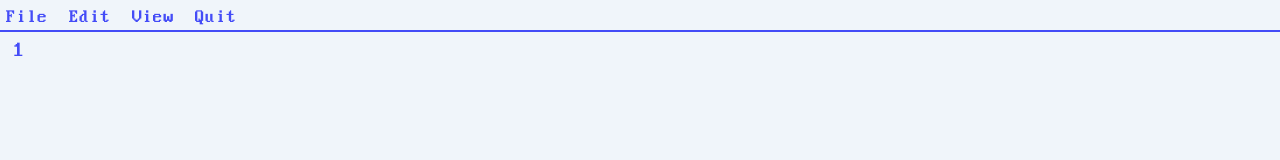
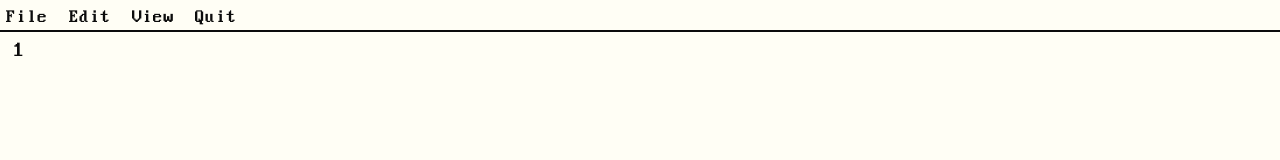
Before and after one commit to MatthewZenn/NTPad, a website: page NTPad/src/index.html in a window 1280 px wide. Drawn offline with Linux system fonts and the light colour scheme.

Commit message:
added themes

```diff
--- a/NTPad/src/index.html
+++ b/NTPad/src/index.html
@@ -33,7 +33,7 @@
           <div class="drop-menu">
             <button class="menu-btn" id="maximize">Fullscreen</button>
             <button class="menu-btn" id="minimize">Minimize</button>
-            <button class="menu-btn">Themes</button>
+            <button class="menu-btn">Preferences</button>
           </div>
         <div class="dropdown">
           <button class="nav-btns" id="close">Quit</button>
--- a/NTPad/src/styles.css
+++ b/NTPad/src/styles.css
@@ -3,7 +3,7 @@
   --foreground: rgb(12, 12, 12);
 }
 
-:root {
+[data-theme = "blue"] {
   --background: #f0f5fa;
   --foreground: #444cf7;
 }
@@ -26,7 +26,7 @@ body, html {
   background-color: var(--background);
   background-image:  radial-gradient(var(--foreground) 1.25px, transparent 1.25px), radial-gradient(var(--foreground) 1.25px, var(--background) 1.25px);
   background-size: 10px 10px;
-  background-position: 0 0,5px 5px;
+  background-position: 0px 0px,5px 5px;
   border-left: 2px solid var(--foreground);
 }
 
@@ -142,7 +142,7 @@ body, html {
   padding-left: 5px;
   padding-top: 10px;
   display: block;
-  font-family: MsDoS
+  font-family: MsDoS;
 }
 
 #numbers {
```
